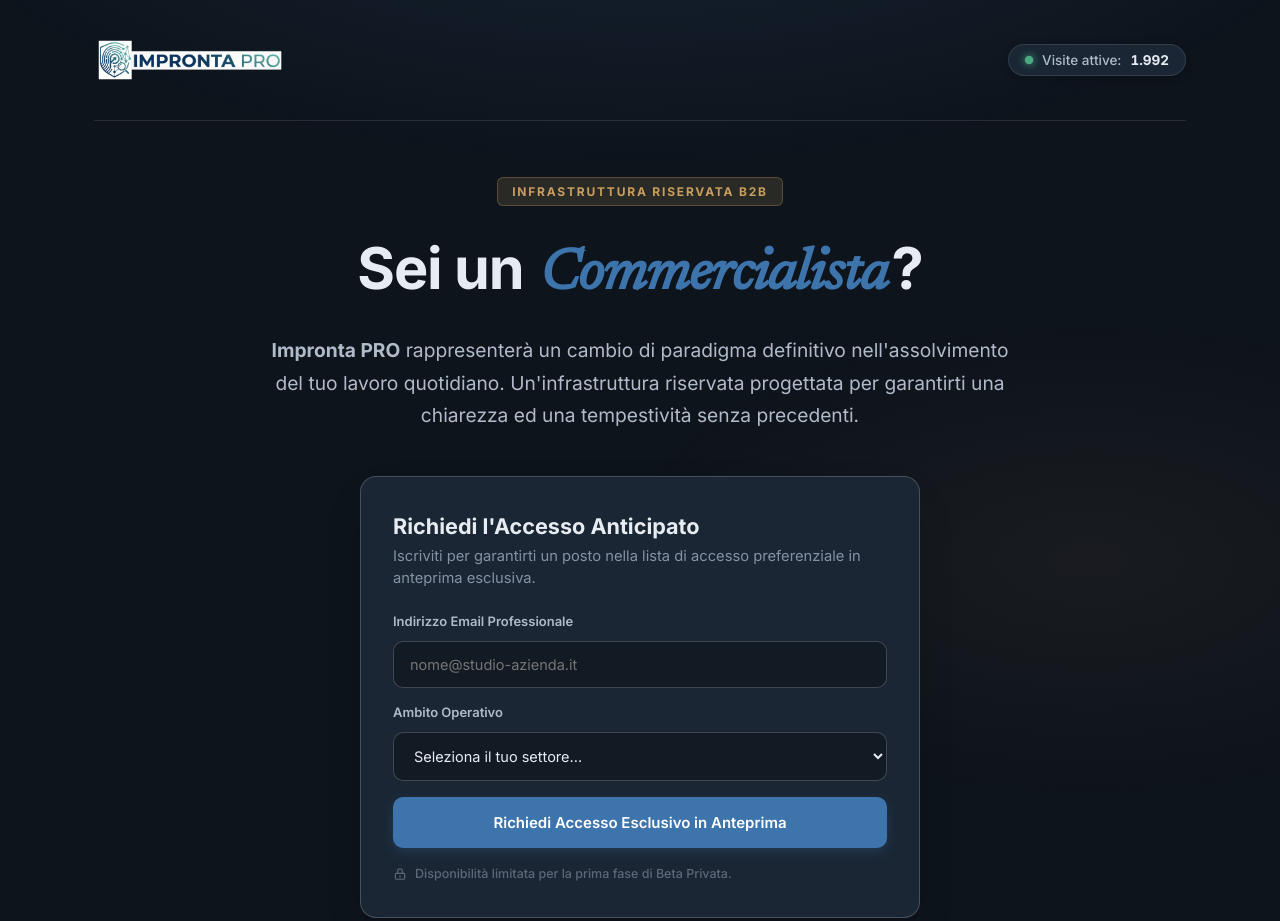
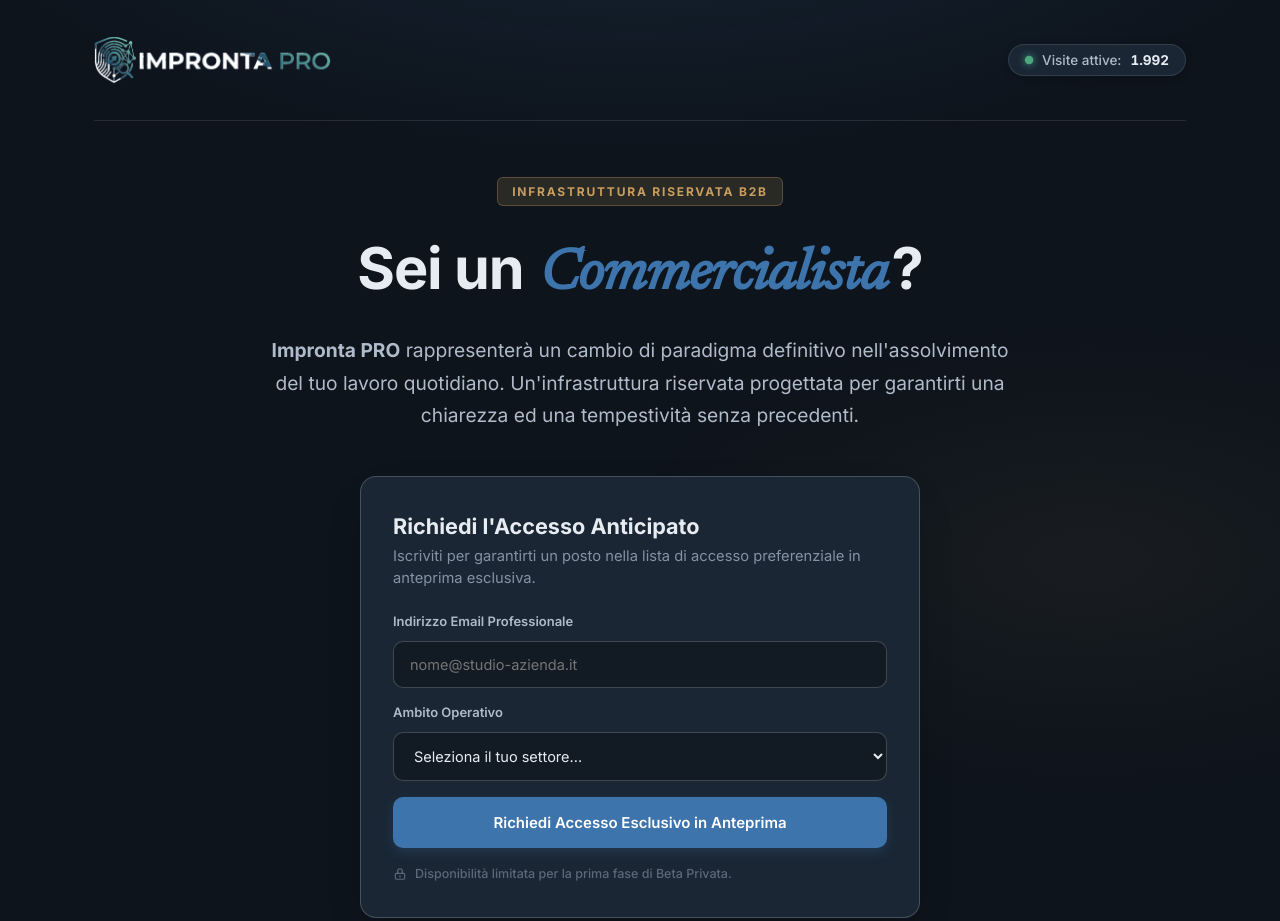
Before and after one commit to addering/impronta.pro, a plain HTML site: page index.html in a window 1280 px wide. Shown: the top 921 px of the page. Drawn offline with Linux system fonts and the light colour scheme; no server answers.

Commit message:
feat: applicata l'immagine del logo esattamente inviata dall'utente in chat con trasparenza dark mode

```diff
--- a/index.html
+++ b/index.html
@@ -562,7 +562,7 @@
     <!-- Navbar Header -->
     <header>
       <a href="#" class="brand-logo" aria-label="Impronta PRO Home">
-        <img src="improntapro-header-logo.png?v=30" alt="Impronta PRO" class="brand-img">
+        <img src="impronta_user_header.png?v=50" alt="Impronta PRO" class="brand-img">
       </a>
 
       <div class="header-badges">
```
Also changed, not shown: impronta_user_header.png (added).
